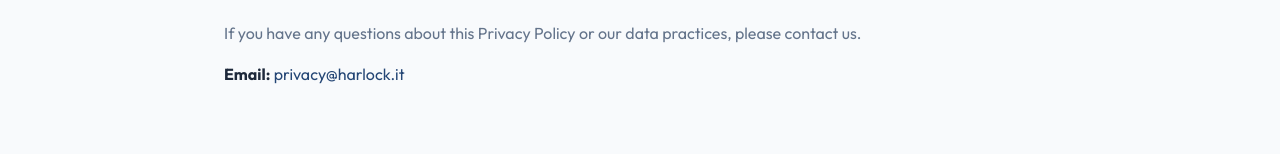
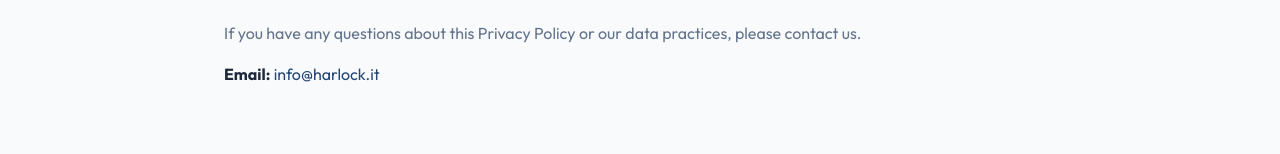
Before and after one commit to IB2B/ArcadiaHub, a Next.js app: page /en/privacy in a window 1280 px wide. Shown: the part 1657-1811 px from the top of the page. Built offline with nearby package versions, Linux system fonts and the light colour scheme.

Commit message:
updated email

```diff
--- a/src/app/[locale]/privacy/page.tsx
+++ b/src/app/[locale]/privacy/page.tsx
@@ -119,8 +119,8 @@ export default function PrivacyPage() {
               </p>
               <p className="text-[var(--text-muted)] mt-4">
                 <strong className="text-[var(--text)]">Email:</strong>{' '}
-                <a href="mailto:privacy@harlock.it" className="text-[var(--primary)] hover:underline">
-                  privacy@harlock.it
+                <a href="mailto:info@harlock.it" className="text-[var(--primary)] hover:underline">
+                  info@harlock.it
                 </a>
               </p>
             </section>
--- a/src/app/[locale]/terms/page.tsx
+++ b/src/app/[locale]/terms/page.tsx
@@ -142,8 +142,8 @@ export default function TermsPage() {
               </p>
               <p className="text-[var(--text-muted)] mt-4">
                 <strong className="text-[var(--text)]">Email:</strong>{' '}
-                <a href="mailto:legal@harlock.it" className="text-[var(--primary)] hover:underline">
-                  legal@harlock.it
+                <a href="mailto:info@harlock.it" className="text-[var(--primary)] hover:underline">
+                  info@harlock.it
                 </a>
               </p>
             </section>
```
